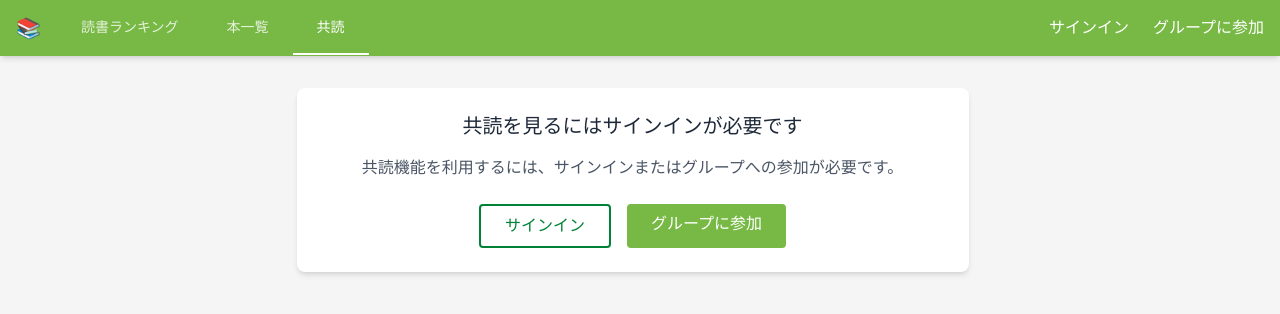
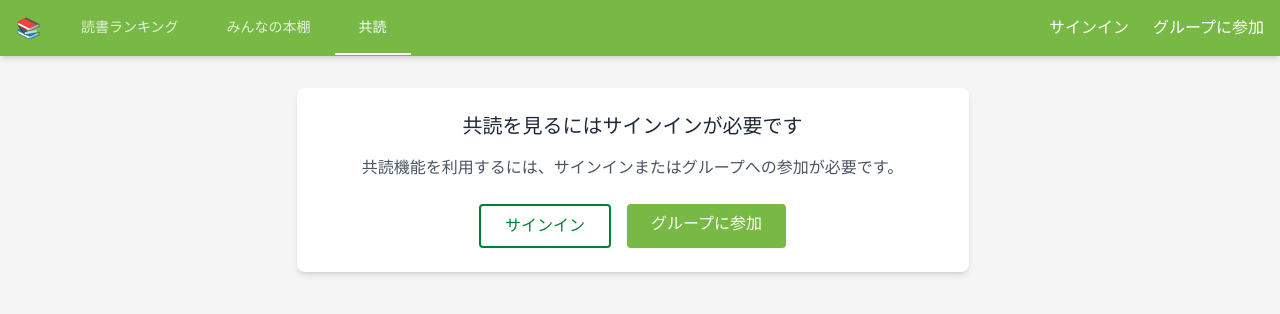
Before and after one commit to khaitruong922/moemeter, a React (Vite) app: page /reads in a window 1280 px wide. Shown: the top 314 px of the page. Built offline with nearby package versions, Linux system fonts and the light colour scheme.

Commit message:
Refine text

```diff
--- a/src/Layout.tsx
+++ b/src/Layout.tsx
@@ -45,7 +45,7 @@ export const Layout: React.FC<Props> = ({ children, title }: Props) => {
 									読書ランキング
 								</Link>
 								<Link to="/books" className={tabStyle('/books')}>
-									本一覧
+									みんなの本棚
 								</Link>
 								<Link to="/reads" className={tabStyle('/reads')}>
 									共読
--- a/src/components/LeaderboardTable.tsx
+++ b/src/components/LeaderboardTable.tsx
@@ -13,7 +13,7 @@ export const LeaderboardTable = ({ users }: LeaderboardTableProps) => {
 				<thead className="bg-gray-50 border-b border-gray-200">
 					<tr>
 						<th className="px-4 py-2 text-center text-sm font-semibold text-gray-500">順位</th>
-						<th className="px-4 py-2 text-center text-sm font-semibold text-gray-500">ユーザー</th>
+						<th className="px-4 py-2 text-center text-sm font-semibold text-gray-500">メンバー</th>
 						<th className="px-4 py-2 text-center text-sm font-semibold text-gray-500">読んだ本</th>
 						<th className="px-4 py-2 text-center text-sm font-semibold text-gray-500">
 							読んだページ
--- a/src/pages/BooksPage.tsx
+++ b/src/pages/BooksPage.tsx
@@ -86,8 +86,8 @@ const BooksPage = () => {
 		return (
 			<div className="flex flex-col items-center min-h-[70vh] w-full pt-10">
 				<div className="mb-8 text-center">
-					<h2 className="text-2xl font-bold text-gray-800 mb-2">本一覧</h2>
-					<p className="text-base text-gray-600">{groupName}のユーザーが読んでいる本の一覧です。</p>
+					<h2 className="text-2xl font-bold text-gray-800 mb-2">みんなの本棚</h2>
+					<p className="text-base text-gray-600">{groupName}のメンバーが読んでいる本の一覧です。</p>
 				</div>
 				<div className="text-gray-600 bg-gray-50 p-4 rounded-lg">まだ本が登録されていません</div>
 			</div>
@@ -97,8 +97,8 @@ const BooksPage = () => {
 	return (
 		<div className="flex flex-col items-center min-h-[70vh] w-full pt-10">
 			<div className="mb-8 text-center">
-				<h2 className="text-2xl font-bold text-gray-800 mb-2">本一覧</h2>
-				<p className="text-base text-gray-600">{groupName}のユーザーが読んでいる本の一覧です。</p>
+				<h2 className="text-2xl font-bold text-gray-800 mb-2">みんなの本棚</h2>
+				<p className="text-base text-gray-600">{groupName}のメンバーが読んでいる本の一覧です。</p>
 				<p className="text-sm text-gray-500 mt-1">全{totalCount}冊</p>
 			</div>
 			<div className="w-full px-4">
--- a/src/pages/LeaderboardPage.tsx
+++ b/src/pages/LeaderboardPage.tsx
@@ -18,7 +18,7 @@ const LeaderboardPage = () => {
 		<div className="flex flex-col items-center min-h-[70vh] w-full pt-10">
 			<div className="mb-8 text-center">
 				<h2 className="text-2xl font-bold text-gray-800 mb-2">読書ランキング</h2>
-				<p className="text-base text-gray-600">{groupName}のユーザーの読書量ランキングです。</p>
+				<p className="text-base text-gray-600">{groupName}のメンバーの読書量ランキングです。</p>
 				<p className="text-sm text-gray-500 mt-1">全{total_count}人</p>
 			</div>
 			<LeaderboardTable users={users} />
--- a/src/pages/ReadsPage.tsx
+++ b/src/pages/ReadsPage.tsx
@@ -122,10 +122,10 @@ const ReadsPage = () => {
 		<div className="container mx-auto px-4 py-8 max-w-4xl">
 			<div className="flex space-x-2 mb-4">
 				<TabButton isActive={activeTab === 'users'} onClick={() => setActiveTab('users')}>
-					共通の本を読んでいるユーザー
+					共読仲間
 				</TabButton>
 				<TabButton isActive={activeTab === 'books'} onClick={() => setActiveTab('books')}>
-					共通の本
+					共読本
 				</TabButton>
 			</div>
 
```
